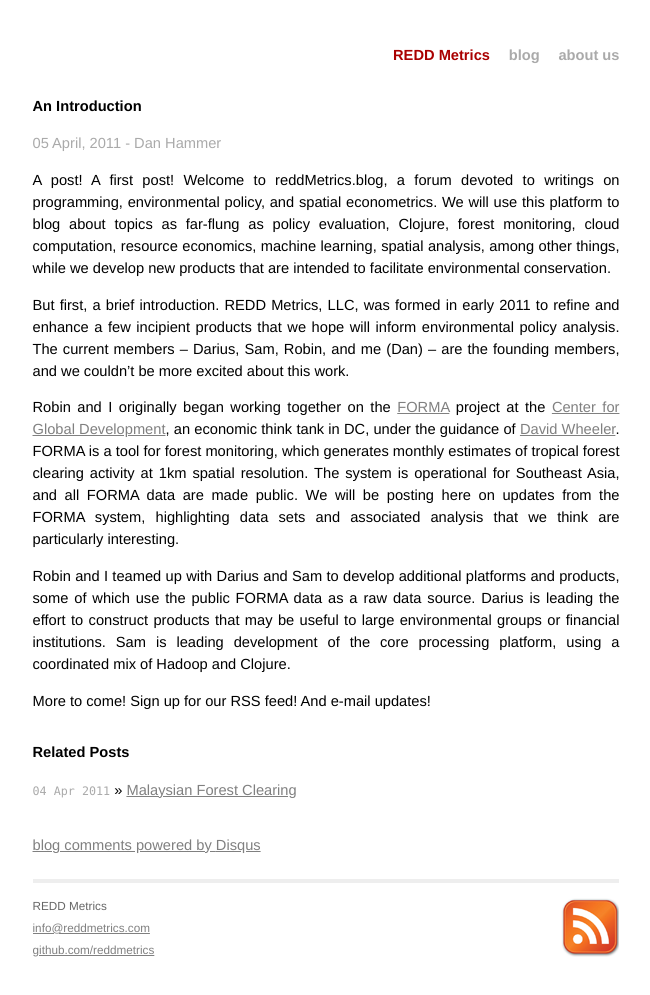
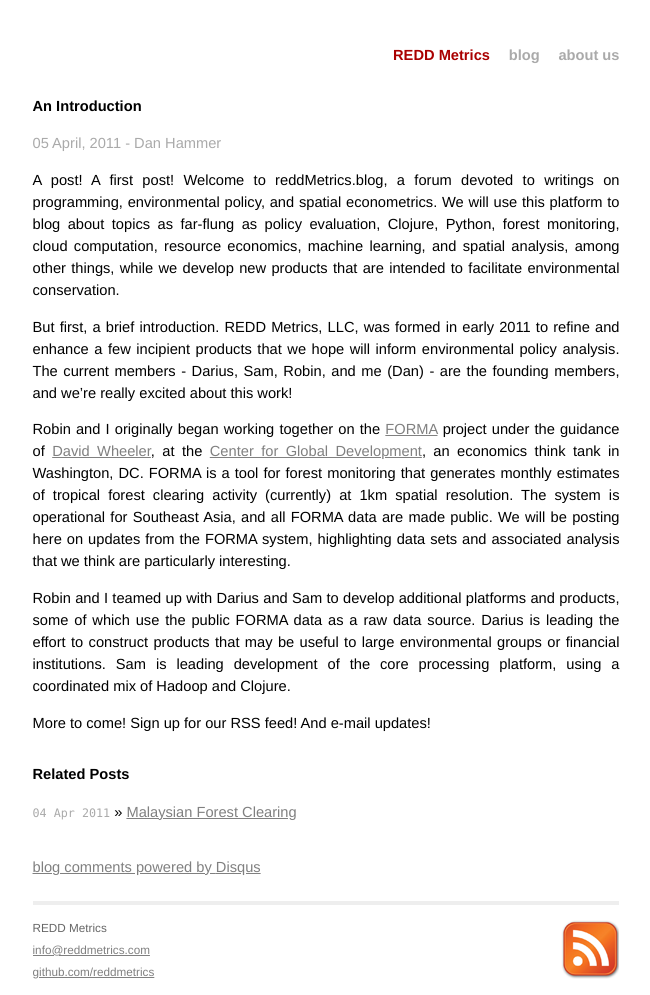
Before and after one commit to reddmetrics/reddmetrics.github.com, a Jekyll site: the page built from _posts/2011-04-05-an-introduction.md, in a window 1280 px wide. Shown: the whole page, without its empty margins (314-964 px from the left). Built offline with Jekyll 4.4.1, drawn with Linux system fonts in a browser that asks for light colours; comment, search, counter and statistics services are not loaded; before the commit the page ends 973 px from its top, so only the background shows below that.

Commit message:
Changes to front page project descriptions and blurb

```diff
--- a/_layouts/default.html
+++ b/_layouts/default.html
@@ -24,8 +24,8 @@
   <div class="title">
     <a class="main" href="/">REDD Metrics</a>
     <!-- <a class="extra" href="/">home</a> -->
-	<a class="extra" href="/blog.html">blog</a>
-	<a class="extra" href="/aboutus.html">about us</a>
+	<a class="extra" href="blog.html">blog</a>
+	<a class="extra" href="aboutus.html">about us</a>
   </div>
 
   {{ content }}
--- a/_posts/2011-04-05-an-introduction.md
+++ b/_posts/2011-04-05-an-introduction.md
@@ -9,11 +9,11 @@
 
 <p class="meta">05 April, 2011 - Dan Hammer</p>
 
-A post!  A first post!  Welcome to reddMetrics.blog, a forum devoted to writings on programming, environmental policy, and spatial econometrics.  We will use this platform to blog about topics as far-flung as policy evaluation, Clojure, forest monitoring, cloud computation, resource economics, machine learning, spatial analysis, among other things, while we develop new products that are intended to facilitate environmental conservation.
+A post!  A first post!  Welcome to reddMetrics.blog, a forum devoted to writings on programming, environmental policy, and spatial econometrics.  We will use this platform to blog about topics as far-flung as policy evaluation, Clojure, Python, forest monitoring, cloud computation, resource economics, machine learning, and spatial analysis, among other things, while we develop new products that are intended to facilitate environmental conservation.
 
-But first, a brief introduction.  REDD Metrics, LLC, was formed in early 2011 to refine and enhance a few incipient products that we hope will inform environmental policy analysis.  The current members -- Darius, Sam, Robin, and me (Dan) -- are the founding members, and we couldn't be more excited about this work.
+But first, a brief introduction.  REDD Metrics, LLC, was formed in early 2011 to refine and enhance a few incipient products that we hope will inform environmental policy analysis.  The current members - Darius, Sam, Robin, and me (Dan) - are the founding members, and we're really excited about this work!
 
-Robin and I originally began working together on the [FORMA](http://www.cgdev.org/forest) project at the [Center for Global Development](http://www.cgdev.org), an economic think tank in DC, under the guidance of [David Wheeler](http://www.cgdev.org/content/expert/detail/11584). FORMA is a tool for forest monitoring, which generates monthly estimates of tropical forest clearing activity at 1km spatial resolution.  The system is operational for Southeast Asia, and all FORMA data are made public.  We will be posting here on updates from the FORMA system, highlighting data sets and associated analysis that we think are particularly interesting.
+Robin and I originally began working together on the [FORMA](http://www.cgdev.org/forma) project under the guidance of [David Wheeler](http://www.cgdev.org/content/expert/detail/11584), at the [Center for Global Development](http://www.cgdev.org), an economics think tank in Washington, DC. FORMA is a tool for forest monitoring that generates monthly estimates of tropical forest clearing activity (currently) at 1km spatial resolution.  The system is operational for Southeast Asia, and all FORMA data are made public.  We will be posting here on updates from the FORMA system, highlighting data sets and associated analysis that we think are particularly interesting.
 
 Robin and I teamed up with Darius and Sam to develop additional platforms and products, some of which use the public FORMA data as a raw data source.  Darius is leading the effort to construct products that may be useful to large environmental groups or financial institutions. Sam is leading development of the core processing platform, using a coordinated mix of Hadoop and Clojure.
 
```
Also changed, not shown: index.md (+7 -7 lines).
